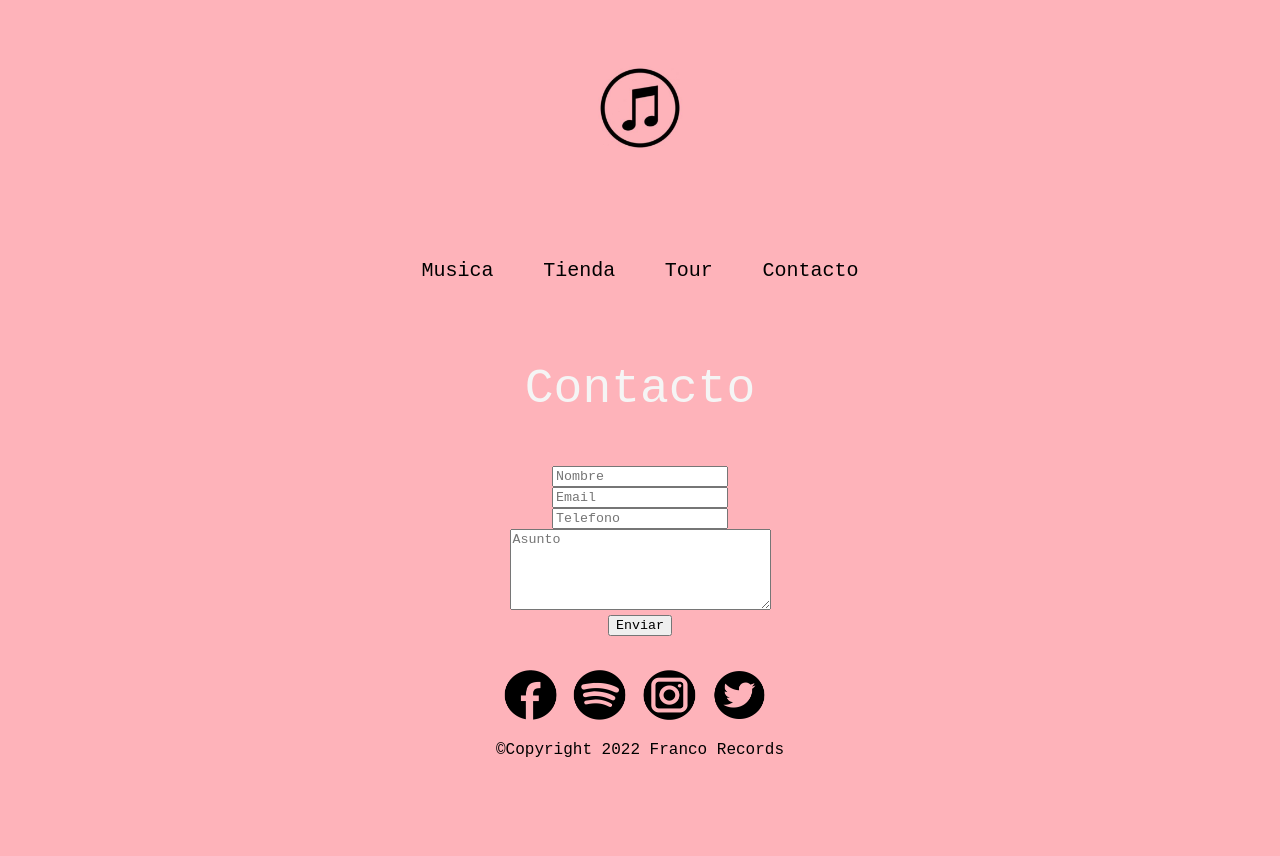
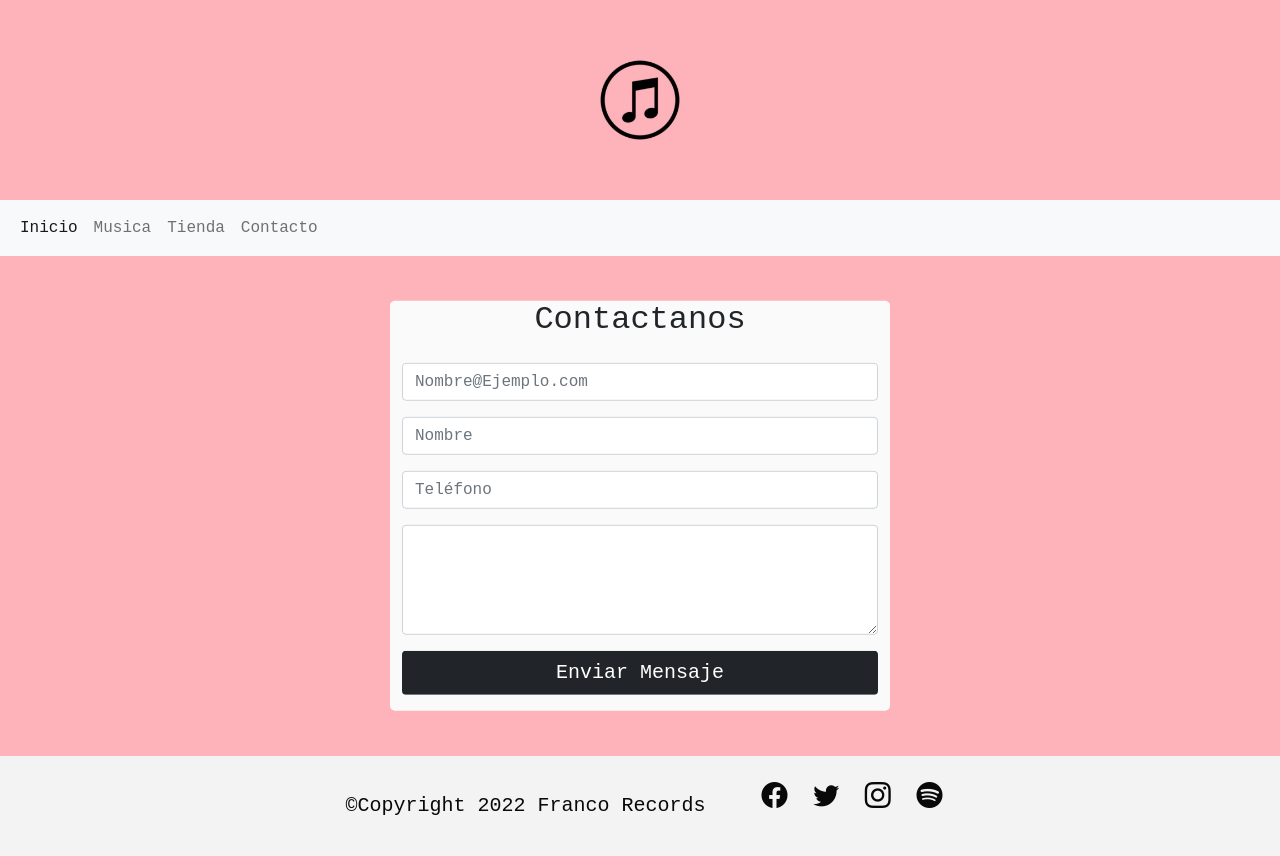
Before and after one commit to FrankTin07/RepositorioGitHub_FrancoAgustinPerez, a plain HTML site: page menu/Contacto.html in a window 1280 px wide. Before the commit the page ends 801 px from the top, so only its background shows below. Drawn offline with nearby package versions, Linux system fonts and the light colour scheme.

Commit message:
agregando boostrap

```diff
--- a/estilos.css
+++ b/estilos.css
@@ -1,4 +1,5 @@
 body {
+    font-family: 'Courier New', Courier, monospace;
     background: #feb3ba;
     text-align: center;
 }
@@ -49,7 +50,7 @@ header nav li{
 }  */
 /*-----FOOTER-----*/
 
-footer {
+/* footer {
     height: auto;
     width: 1100px;
     margin: 60px ;
@@ -66,26 +67,58 @@ footer div ul a{
 
 .redes-footer ul{
     margin-right: 50px;
+} */
+
+/*===================SLIDER DE IMAGENES==========================*/
+
+.carousel-inner {
+    max-height:39rem !important;
 }
 
 
-/*---------------formulario--------------*/
-fieldset {
-    height: auto;
-    width: auto;
-    margin: 0px;
-}
 
-.clearfix {
-    clear: both;
-}
+/*=========================CONTACTOS FORMULARIO================================*/
 
-*{
-   font-family: 'Courier New', Courier, monospace;
+#seccion-contacto{
+
+    min-height:500px;
+    position:relative;
 }
 
 
-             /*Estilos de tienda*/
+#contenedor-formulario{
+
+    position:absolute;
+    top:50%;
+    left:50%;
+    transform: translate(-50%, -50%);
+    background: #fbfafa;
+    border-radius:5px;
+}
+
+
+
+/*=========================FOOTER================================*/
+
+footer {
+    background: #f3f3f3;
+    min-height: 100px;;
+}
+footer p{
+    color:#0a0909;
+    text-align:center;
+}
+#iconos  i {
+    font-size: 26px;
+    padding: 0 8px;
+    color:#0a0909;
+}
+
+
+
+
+
+/*=========================SHOP STYLE================================*/
 
 .sub-title{
     font-size: 3rem;
--- a/menu/Contacto.html
+++ b/menu/Contacto.html
@@ -1,10 +1,13 @@
 <!DOCTYPE html>
 <html lang="en">
+            <!-- Bootstrap CSS -->
+<link href="https://cdn.jsdelivr.net/npm/bootstrap@5.1.3/dist/css/bootstrap.min.css" rel="stylesheet" integrity="sha384-1BmE4kWBq78iYhFldvKuhfTAU6auU8tT94WrHftjDbrCEXSU1oBoqyl2QvZ6jIW3" crossorigin="anonymous">
 <head>
     <meta charset="UTF-8">
     <meta http-equiv="X-UA-Compatible" content="IE=edge">
     <meta name="viewport" content="width=device-width, initial-scale=1.0">
     <title>BandWeb</title>
+    <link rel="stylesheet" href="https://cdn.jsdelivr.net/npm/bootstrap-icons@1.8.1/font/bootstrap-icons.css">
     <link rel="stylesheet" href="../estilos.css">
 </head>
 
@@ -13,55 +16,93 @@
     <a href="http://127.0.0.1:5501/Index.html">
         <img class= "logo" src="/directorio/LOGO.jpg" alt="LOGO" width="200"  height="200">
     </a>
+            <!--========================================================== -->
+                                    <!-- ENCABEZADO/NAV -->
+             <!--========================================================== -->
+        <header>
+                <nav class= "navbar navbar-expand-lg navbar-light bg-light">
+                    <div class="container-fluid">
+                      <button class="navbar-toggler" type="button" data-bs-toggle="collapse" data-bs-target="#navbarNavAltMarkup" aria-controls="navbarNavAltMarkup" aria-expanded="false" aria-label="Toggle navigation">
+                        <span class="navbar-toggler-icon"></span>
+                      </button>
+                      <div class="collapse navbar-collapse" id="navbarNavAltMarkup">
+                        <div class="navbar-nav">
+                          <a class="nav-link active" aria-current="page" href="http://127.0.0.1:5501/Index.html">Inicio</a>
+                          <a class="nav-link" href="/menu/Musica.html">Musica</a>
+                          <a class="nav-link" href="/menu/Tienda.html">Tienda</a>
+                          <a class="nav-link"  href="/menu/Contacto.html">Contacto</a>
+                        </div>
+                      </div>
+                    </div>
+                  </nav>
+
+        </header>
 
 
-        <header>     <!--menu-->
-            <nav>
-                <ul class="nav_link">
-                    <li><a href="/menu/Musica.html">Musica</a></li>
-                    <li><a href="/menu/Tienda.html">Tienda</a></li>
-                    <li><a href="/menu/Tour.html">Tour</a></li>
-                    <li><a href="/menu/Contacto.html">Contacto</a></li>
-                </ul>
-            </nav>
-        </header>
 
-             <div class="clearfix"></div>
+                <section id="seccion-contacto" class="">
 
-    <div id="container">
 
-            <section id="content">
-                   </section>
-                   <section class="sub-title"> Contacto </section>
+                   <div class="container border-top:50px" style="max-width:500px" id="contenedor-formulario">
+                    <div class="text-center mb-4" id="titulo-formulario">
 
-                        <form class="formulario-style" action="enviar.php" method="post" enctype="text/plain">
-                            <input type="text" required placeholder="Nombre" required> <br>
-                            <input type="email" required placeholder="Email"> <br>
-                            <input type="text" required placeholder="Telefono"> <br>
-                            <textarea name="areadetexto" id="" cols="30" rows="5" placeholder="Asunto"></textarea> <br>
-                            <input type="submit" value="Enviar">
-                        </form>
+                      <h2>Contactanos</h2>
 
-                <footer>
-                    <div class="redes-footer">
-                        <ul>
-                            <a href="http://127.0.0.1:5501/Index.html">
-                            <img src="/directorio/face.png" alt="LOGO" width="60"  height="50">
-                            </a>
-                            <a href="http://127.0.0.1:5501/Index.html">
-                            <img src="/directorio/spoty.png" alt="LOGO" width="60"  height="50">
-                            </a>
-                            <a href="http://127.0.0.1:5501/Index.html">
-                            <img src="/directorio/insta.png" alt="LOGO" width="60"  height="50">
-                            </a>
-                            <a href="http://127.0.0.1:5501/Index.html">
-                            <img src="/directorio/twitter.png" alt="LOGO" width="60"  height="50">
-                            </a>
-                        </ul>
                     </div>
-                 <p>©Copyright 2022 Franco Records</p>
-                </footer>
-    </div>
+
+                    <form   method="POST" data-netlify="true" action="#">
+                          <div class= "mb-3">
+                            <input type="email" class="form-control" id="email" name="email" placeholder="Nombre@Ejemplo.com">
+                          </div>
+
+
+                          <div class="mb-3">
+                            <input type="input" class="form-control" id="name" name="name" placeholder="Nombre">
+                          </div>
+
+
+                          <div class="mb-3">
+                            <input type="tel" class="form-control" name="phone" id="phone" placeholder="Teléfono">
+                          </div>
+
+                        <div class="mb-3">
+                          <textarea class="form-control" name="message" id="message" rows="4"></textarea>
+                        </div>
+
+                        <div class="mb-3">
+                          <button type="submit" class=" btn text-white bg-dark w-100 fs-5">Enviar Mensaje</button>
+                        </div>
+                    </form>
+
+
+
+                </section>
+
+
+            <!--========================================================== -->
+                                    <!-- FOOTER -->
+             <!--========================================================== -->
+
+
+
+        <footer class="w-100  d-flex  align-items-center justify-content-center flex-wrap">
+                    <p class="fs-5 px-3  pt-3">©Copyright 2022 Franco Records</p>
+                    <div id="iconos" >
+                       <ul>
+                        <a href=""><i class="bi bi-facebook"></i></a>
+                        <a href=""><i class="bi bi-twitter"></i></a>
+                        <a href=""><i class="bi bi-instagram"></i></a>
+                        <a href=""><i class="bi bi-spotify"></i></a>
+                       </ul>
+                    </div>
+        </footer>
+
+
+
+
+
+    <script src="https://cdn.jsdelivr.net/npm/bootstrap@5.1.3/dist/js/bootstrap.bundle.min.js" integrity="sha384-ka7Sk0Gln4gmtz2MlQnikT1wXgYsOg+OMhuP+IlRH9sENBO0LRn5q+8nbTov4+1p" crossorigin="anonymous"></script>
+
 
  </body>
 </html>
```
Also changed, not shown: Index.html (+78 -32 lines), directorio/slide1.jpg (added), directorio/slide2.jpg (added), directorio/slide3.jpg (added), directorio/slide4.jpg (added).
